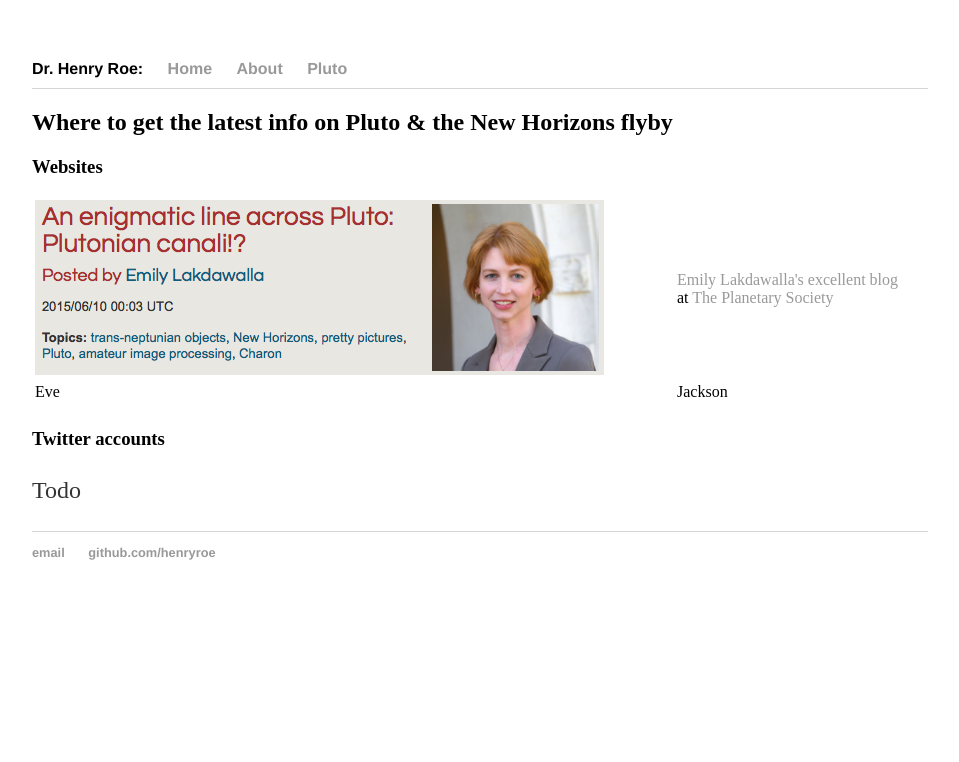
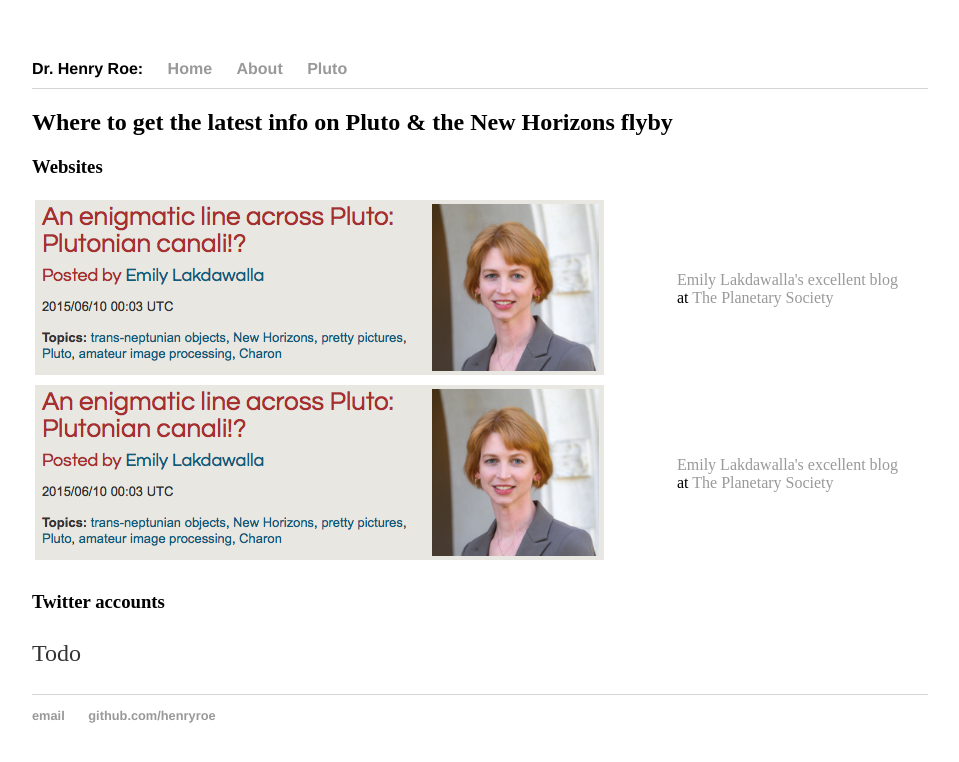
Before and after one commit to henryroe/henryroe.github.io, a Jekyll site: the page built from pluto/index.html, in a window 1280 px wide. Shown: the top 762 px of the page, without its empty margins (160-1119 px from the left). Built offline with Jekyll 4.4.1, drawn with Linux system fonts in a browser that asks for light colours.

Commit message:
Update index.html

```diff
--- a/pluto/index.html
+++ b/pluto/index.html
@@ -5,16 +5,21 @@ title: Pluto
 <div class="blurb">
 	<h2>Where to get the latest info on Pluto & the New Horizons flyby</h2>
 	<h3>Websites</h3>
+
 	<table style="width:100%">
 	<tr>
     		<td><a href="http://www.planetary.org/blogs/emily-lakdawalla/"><img src="emily-lakdawalla.png" style="max-width:100%"></a></td>
     		<td><a href="http://www.planetary.org/blogs/emily-lakdawalla/">Emily Lakdawalla's excellent blog</a> </br> at
 	<a href="http://www.planetary.org">The Planetary Society</a></td>
   	</tr>
-  	<tr>
-    		<td>Eve</td>
-    		<td>Jackson</td>
-    	</tr>
+	</table>
+
+	<table style="width:100%">
+	<tr>
+    		<td><a href="http://www.planetary.org/blogs/emily-lakdawalla/"><img src="emily-lakdawalla.png" style="max-width:100%"></a></td>
+    		<td><a href="http://www.planetary.org/blogs/emily-lakdawalla/">Emily Lakdawalla's excellent blog</a> </br> at
+	<a href="http://www.planetary.org">The Planetary Society</a></td>
+  	</tr>
 	</table>
 
 	<p></p>
```
